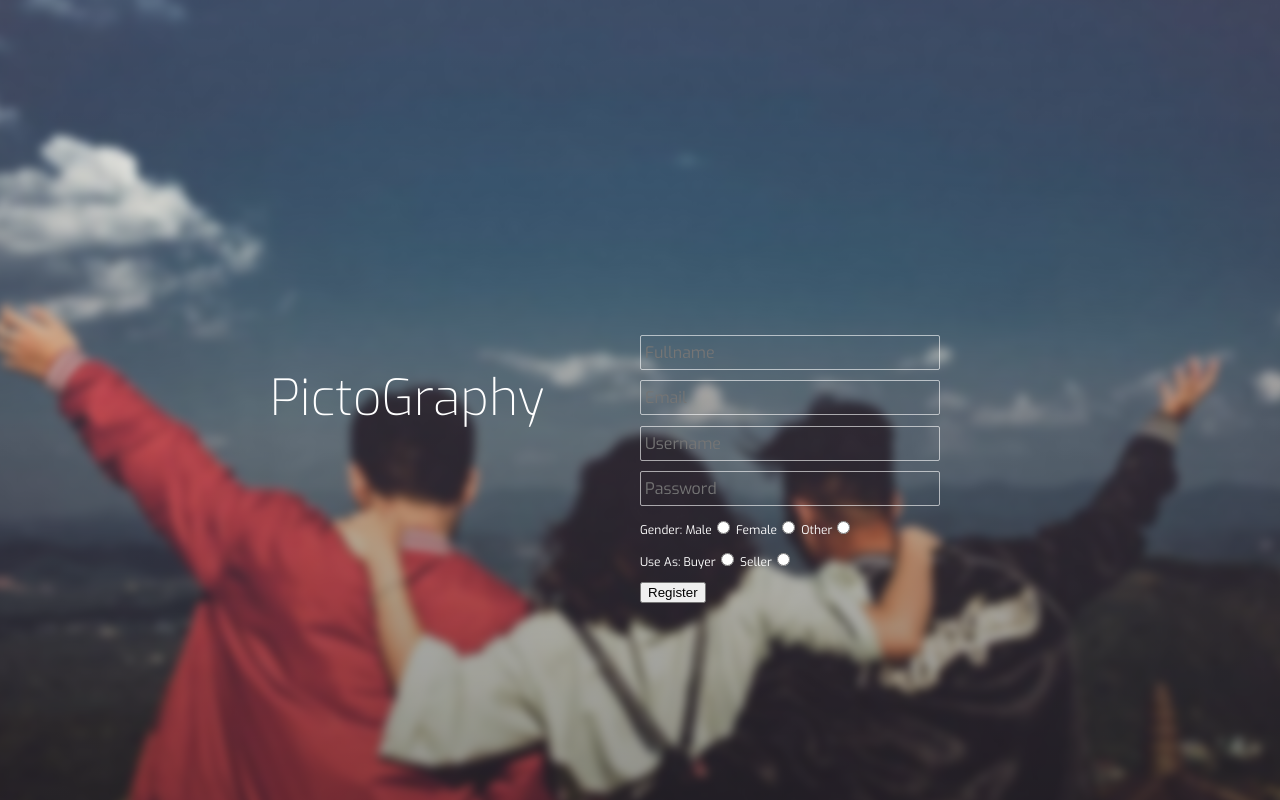
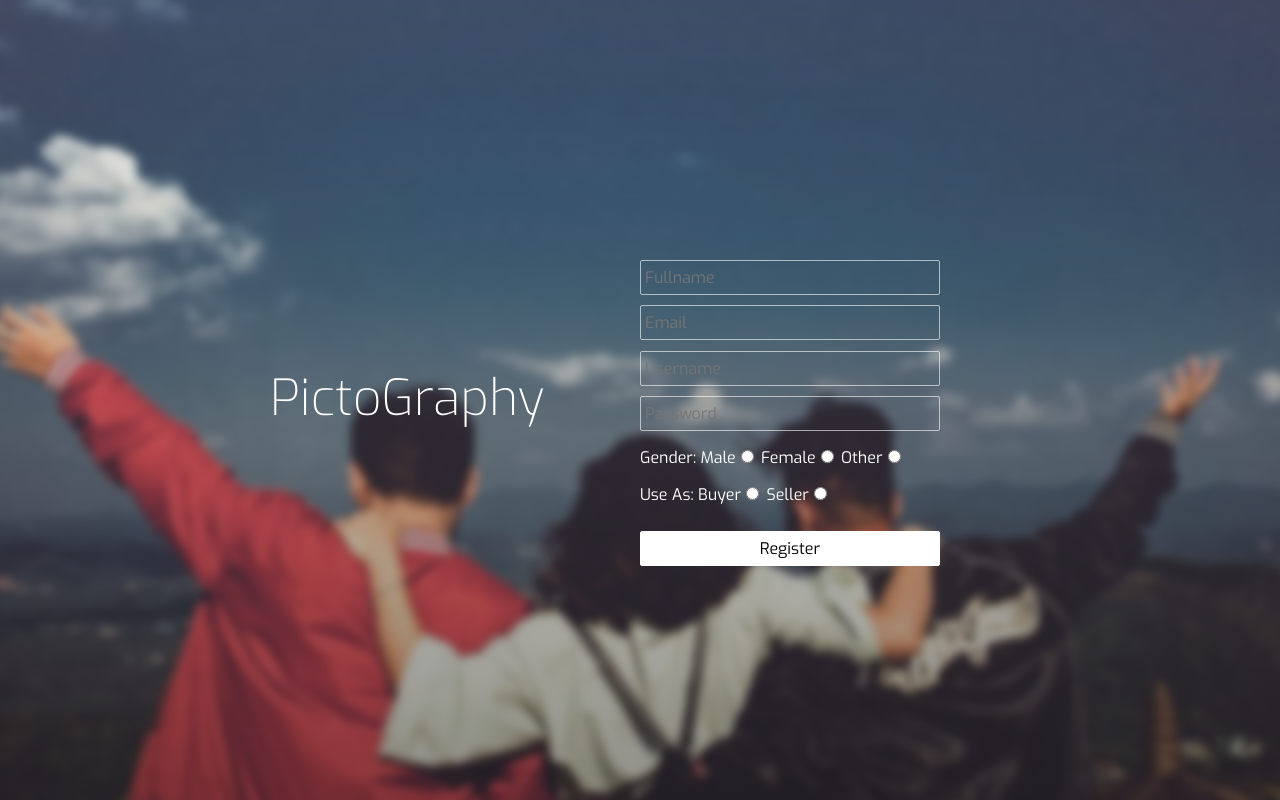
Before and after one commit to Sruthi-22/php, a plain HTML site: page Register/log.html in a window 1280 px wide. Drawn offline with Linux system fonts and the light colour scheme.

Commit message:
Update log.css

```diff
--- a/Register/log.css
+++ b/Register/log.css
@@ -59,7 +59,7 @@ body{
 
 .register{
 	position: absolute;
-	top: calc(50% - 75px);
+	top: calc(50% - 150px);
 	left: calc(50% - 10px);
 	height: 150px;
 	width: 350px;
@@ -123,9 +123,21 @@ body{
 	margin-top: 10px;
 }
 
+.register p{
+	font-size: 16px;
+}
 
-.register form[type=radio]{
+.register input[type=button]{
+	width: 300px;
+	height: 35px;
+	background: #fff;
+	border: 1px solid #fff;
+	cursor: pointer;
+	border-radius: 2px;
+	color: #000000;
 	font-family: 'Exo', sans-serif;
 	font-size: 16px;
 	font-weight: 400;
+	padding: 6px;
+	margin-top: 10px;
 }
```
